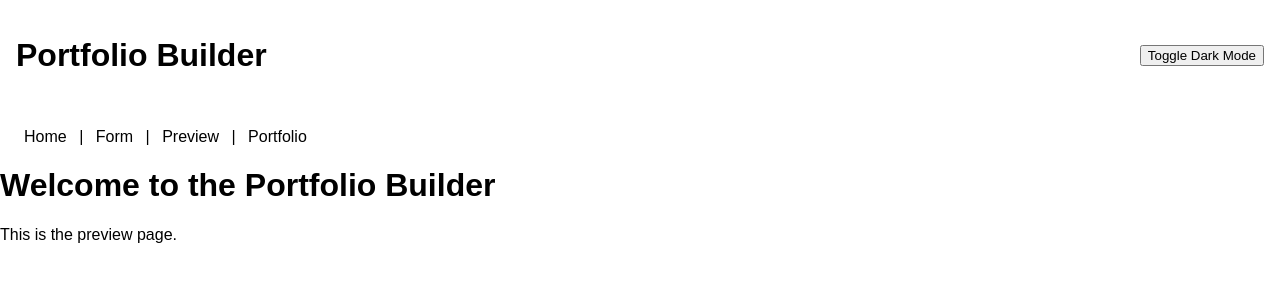
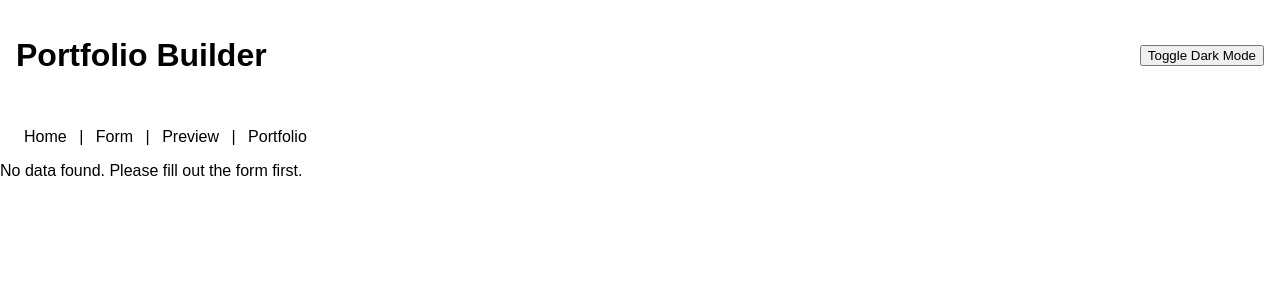
Before and after one commit to Khushi-Sarawagi/Resume_Builder, a React (Vite) app: page /preview in a window 1280 px wide. Shown: the top 300 px of the page. Built offline with nearby package versions, Linux system fonts and the light colour scheme.

Commit message:
Add preview page and setup routing

```diff
--- a/src/pages/PreviewPage.jsx
+++ b/src/pages/PreviewPage.jsx
@@ -1,10 +1,27 @@
+import { useEffect, useState } from "react";
+
 function PreviewPage() {
-    return (
+  const [data, setData] = useState(null);
+
+  useEffect(() => {
+    const savedData = JSON.parse(localStorage.getItem("portfolioData"));
+    if (savedData) setData(savedData);
+  }, []);
+
+  if (!data) return <p>No data found. Please fill out the form first.</p>;
+
+  return (
+    <div style={{ padding: "1rem" }}>
+      <h2>Live Preview</h2>
       <div>
-        <h1>Welcome to the Portfolio Builder</h1>
-        <p>This is the preview page.</p>
+        <h3>{data.name}</h3>
+        <p>{data.bio}</p>
+        <p><strong>Skills:</strong> {data.skills}</p>
+        <p><strong>GitHub:</strong> <a href={data.github}>{data.github}</a></p>
+        <p><strong>LinkedIn:</strong> <a href={data.linkedin}>{data.linkedin}</a></p>
       </div>
-    );
-  }
+    </div>
+  );
+}
 
-  export default PreviewPage;
+export default PreviewPage;
```
